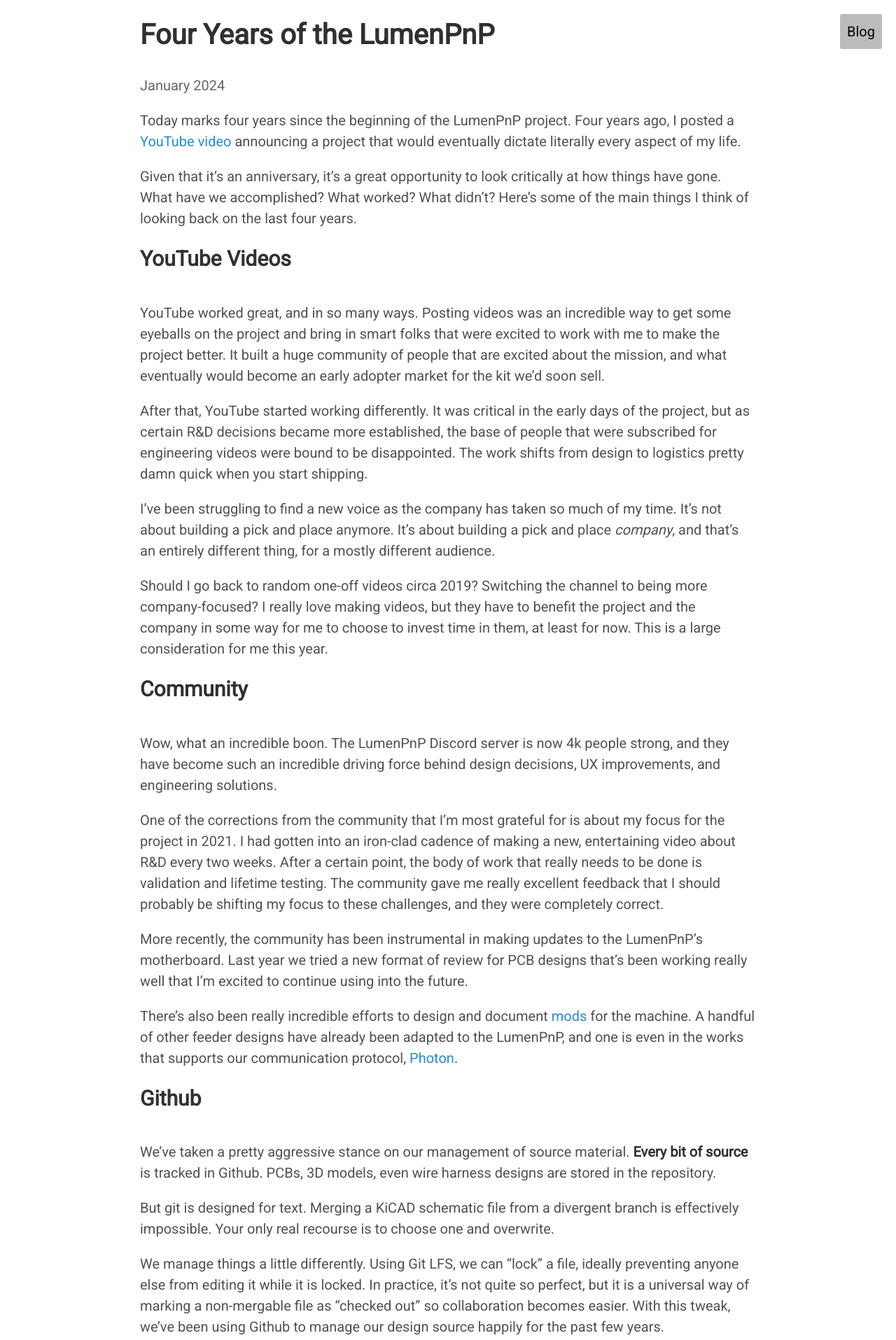
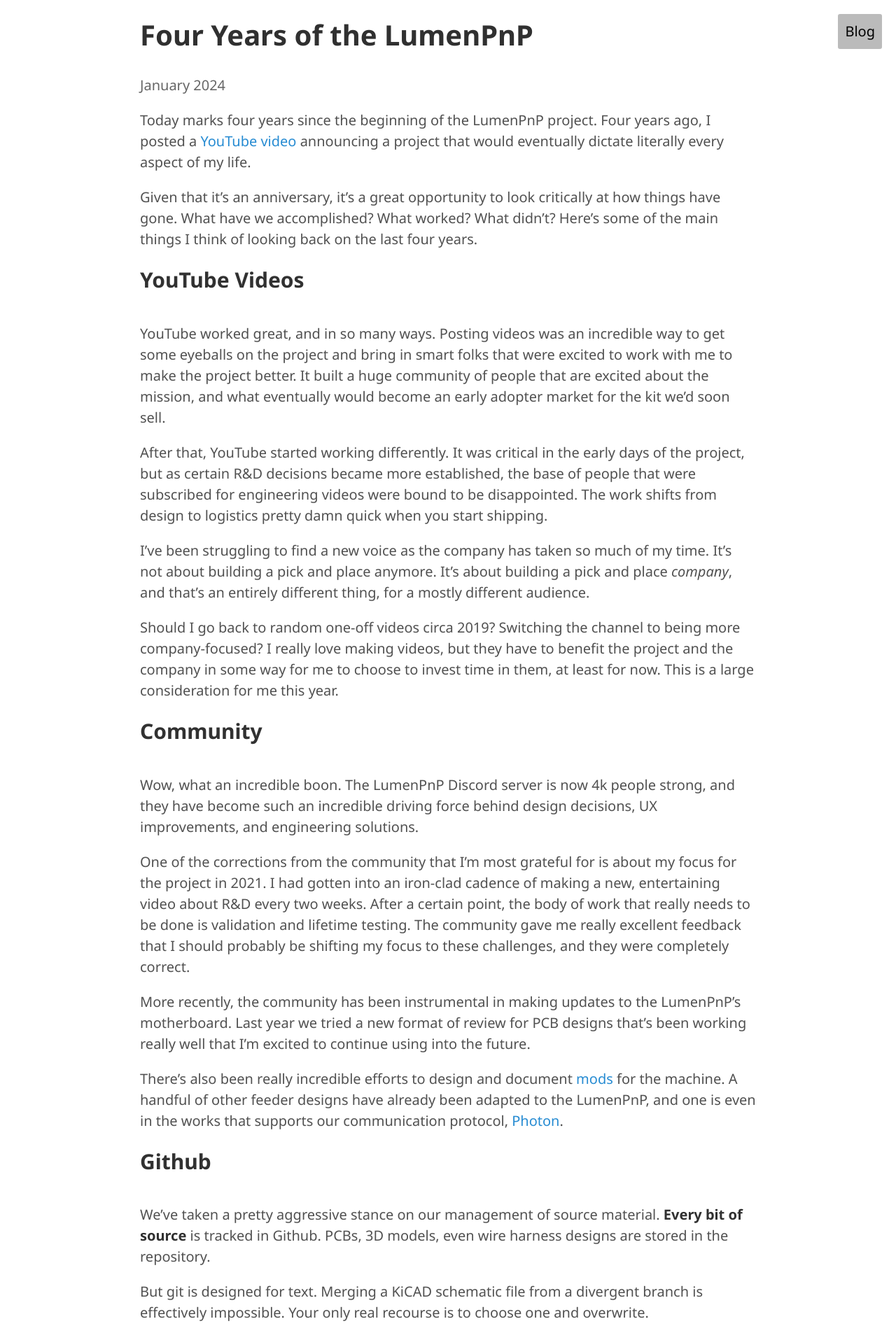
Before and after one commit to sphawes/portfolio, a Jekyll site: the page built from _posts/2024-01-18-4-years.md, in a window 1280 px wide. Shown: the top 1915 px of the page at 70% size. Built offline with Jekyll 4.4.1, drawn with Linux system fonts in a browser that asks for light colours.

Commit message:
switches fonts to noto sans

```diff
--- a/_includes/head.html
+++ b/_includes/head.html
@@ -5,6 +5,10 @@
   <style>
     @import url('https://fonts.googleapis.com/css2?family=Roboto:wght@400&display=swap');
   </style>
+
+  <link rel="preconnect" href="https://fonts.googleapis.com">
+  <link rel="preconnect" href="https://fonts.gstatic.com" crossorigin>
+  <link href="https://fonts.googleapis.com/css2?family=Noto+Sans:ital,wght@0,100..900;1,100..900&family=Open+Sans:ital,wght@0,300..800;1,300..800&display=swap" rel="stylesheet">
 
   <!-- Enable responsiveness on mobile devices-->
   <meta name="viewport" content="width=device-width, initial-scale=1.0, maximum-scale=1">
--- a/public/css/poole.css
+++ b/public/css/poole.css
@@ -45,11 +45,12 @@
 body {
   margin: 0;
   padding: 0;
-  font-family: 'Roboto', sans-serif;
+
+  font-family: "Noto Sans", sans-serif;
 }
 
 html {
-  font-family: 'Roboto', sans-serif;
+  font-family: "Noto Sans", sans-serif;
   font-size: 16px;
   line-height: 1.5;
 }
@@ -84,7 +85,7 @@
   font-weight: bold;
   color: #313131;
   text-rendering: optimizeLegibility;
-  font-family: 'Roboto', sans-serif;
+
 }
 h1 {
   font-size: 2rem;
@@ -110,6 +111,7 @@
 
 strong {
   color: #303030;
+  font-weight: bold;
 }
 
 
```
